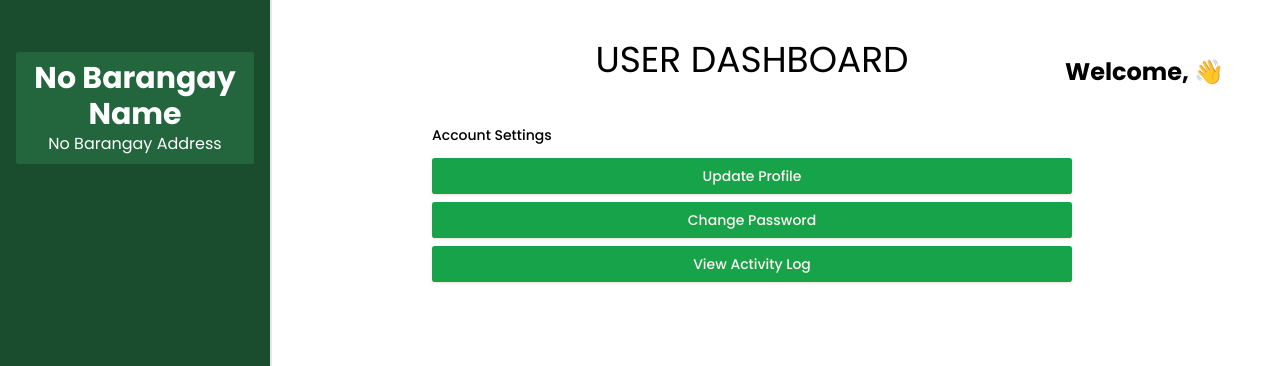
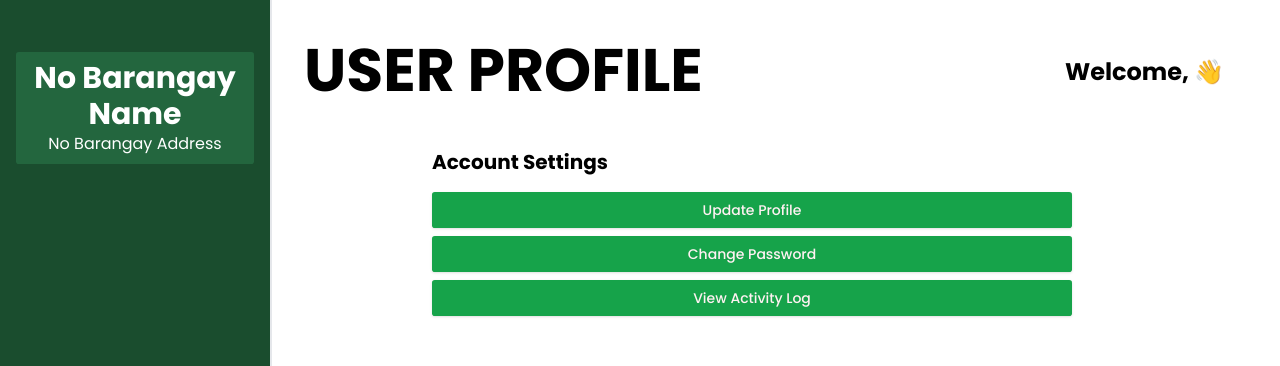
Before and after one commit to reydelshit/profiling-system, a React (Vite) app: page /user-profile in a window 1280 px wide. Shown: the top 366 px of the page. Built offline with nearby package versions, Linux system fonts and the light colour scheme; no server answers; sample sign-in values are in the browser's storage.

Commit message:
major update

```diff
--- a/src/App.tsx
+++ b/src/App.tsx
@@ -253,7 +253,7 @@ function App() {
           </div>
         </div>
 
-        <div className="flex w-[70%] p-2 mt-[2rem] gap-[2rem]">
+        <div className="flex w-[70%] p-2 gap-[2rem]">
           <div className="flex items-center">
             <PieChart
               series={[
@@ -274,7 +274,9 @@ function App() {
             />
           </div>
           <div className="w-full ">
-            <h1 className="font-bold text-2xl mb-2">PIE CHART FOR AGE</h1>
+            <h1 className="font-bold text-2xl mb-2 mt-[2rem]">
+              PIE CHART FOR AGE
+            </h1>
 
             <div className="flex gap-7 mt-[2rem] ">
               <div className="mb-2">
--- a/src/components/BarangayProfile.tsx
+++ b/src/components/BarangayProfile.tsx
@@ -162,8 +162,12 @@ export default function BarangayProfile() {
   };
 
   return (
-    <div className="w-full flex flex-col justify-center items-center">
-      <h1 className="text-4xl my-10 uppercase">Barangay Profile</h1>
+    <div className="w-full flex flex-col  px-[5rem]">
+      <h1 className="text-6xl my-10 font-bold uppercase text-start">
+        Barangay Profile
+      </h1>
+
+      <div className="w-full flex flex-col items-center justify-center">
         <div className="w-[40rem]">
           <h1 className="font-bold my-5">Barangay Details</h1>
 
@@ -248,6 +252,7 @@ export default function BarangayProfile() {
             </Button>
           </div>
         </div>
+      </div>
 
       {/*
       <div className="w-[40rem]">
--- a/src/components/Clearance.tsx
+++ b/src/components/Clearance.tsx
@@ -73,7 +73,9 @@ export default function Clearance() {
 
   return (
     <div className="px-[5rem]">
-      <h1 className="text-4xl my-10">CLEARANCE</h1>
+      <h1 className="text-6xl my-10 font-bold uppercase text-start">
+        clearance
+      </h1>
 
       <div id="household-table">
         <Input
--- a/src/components/ManageHousehold.tsx
+++ b/src/components/ManageHousehold.tsx
@@ -103,7 +103,7 @@ export default function ManageHousehold() {
 
   return (
     <div className="w-full h-full relative px-[5rem]">
-      <h1 className="text-4xl my-10">MANAGE HOUSEHOLD</h1>
+      <h1 className="text-6xl my-10 font-bold">MANAGE HOUSEHOLD</h1>
 
       <div className="w-[100%] flex justify-center items-center mt-[2rem]">
         <div className="w-[90%] mt-[5rem] flex flex-col">
--- a/src/components/ManageResident.tsx
+++ b/src/components/ManageResident.tsx
@@ -172,7 +172,7 @@ export default function ManageResident() {
 
   return (
     <div className="w-full h-dvh relative px-[5rem]">
-      <h1 className="text-4xl my-10">MANAGE RESIDENT</h1>
+      <h1 className="text-6xl my-10 font-bold">MANAGE RESIDENT</h1>
 
       <div className="w-[100%] flex justify-center items-center mt-[2rem]">
         <div className="w-[90%] mt-[5rem] flex flex-col">
--- a/src/components/UserProfile.tsx
+++ b/src/components/UserProfile.tsx
@@ -143,12 +143,15 @@ export default function UserProfile() {
   };
 
   return (
-    <div className="w-full flex flex-col justify-center items-center">
-      <h1 className="text-4xl my-10 uppercase">User Dashboard</h1>
+    <div className="w-full flex flex-col px-[5rem]">
+      <h1 className="text-6xl my-10 font-bold uppercase text-start">
+        User Profile
+      </h1>
 
+      <div className="flex justify-center items-center">
         <div className="w-[40rem]">
           <div className="flex flex-col gap-2">
-          <Label className="my-2">Account Settings</Label>
+            <Label className="my-2 font-bold text-xl">Account Settings</Label>
 
             <AlertDialog>
               <AlertDialogTrigger className=" w-full">
@@ -193,7 +196,9 @@ export default function UserProfile() {
                     <Input
                       type="password"
                       placeholder="Old Password"
-                    onChange={(e) => setProfileOldPasswordInput(e.target.value)}
+                      onChange={(e) =>
+                        setProfileOldPasswordInput(e.target.value)
+                      }
                     />
 
                     <Input
@@ -223,6 +228,7 @@ export default function UserProfile() {
             </Button>
           </div>
         </div>
+      </div>
 
       {/*
       <div className="w-[40rem]">
```
Lines whose indentation alone changed are shown as unchanged.
